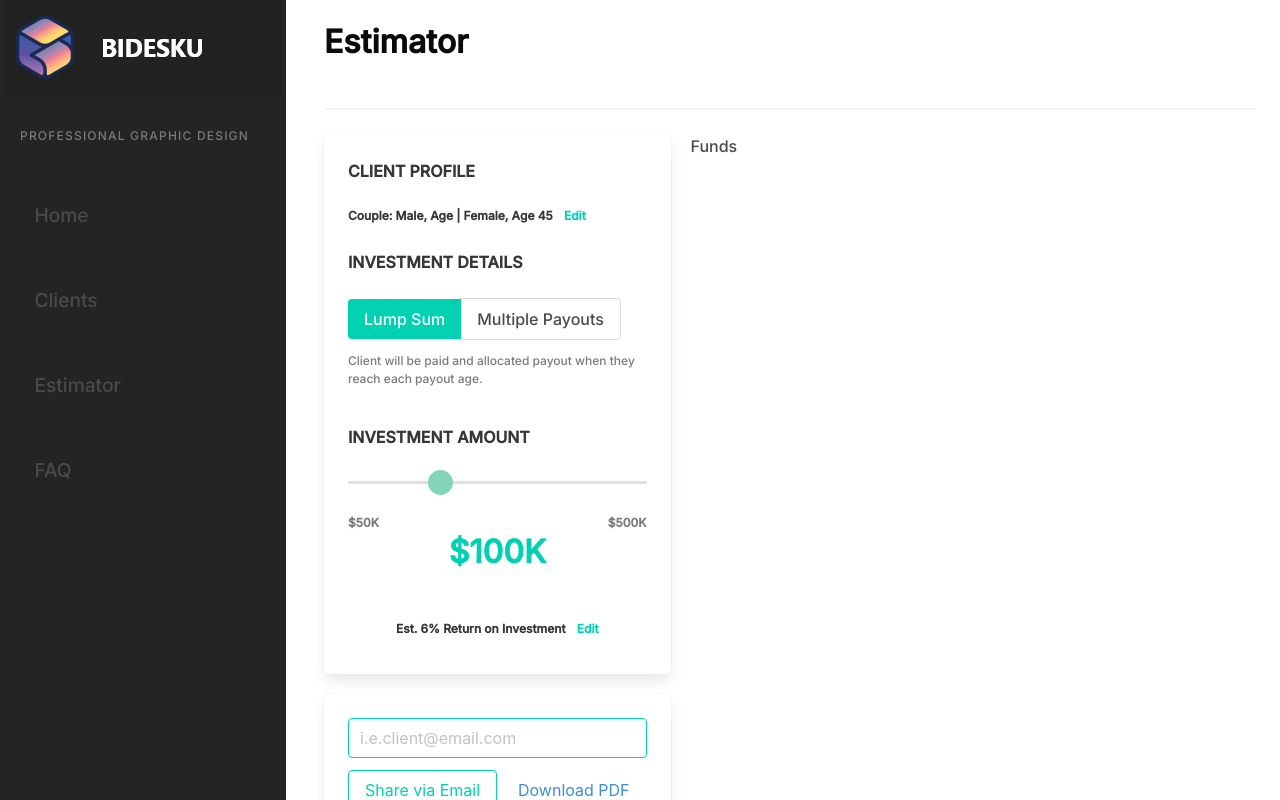
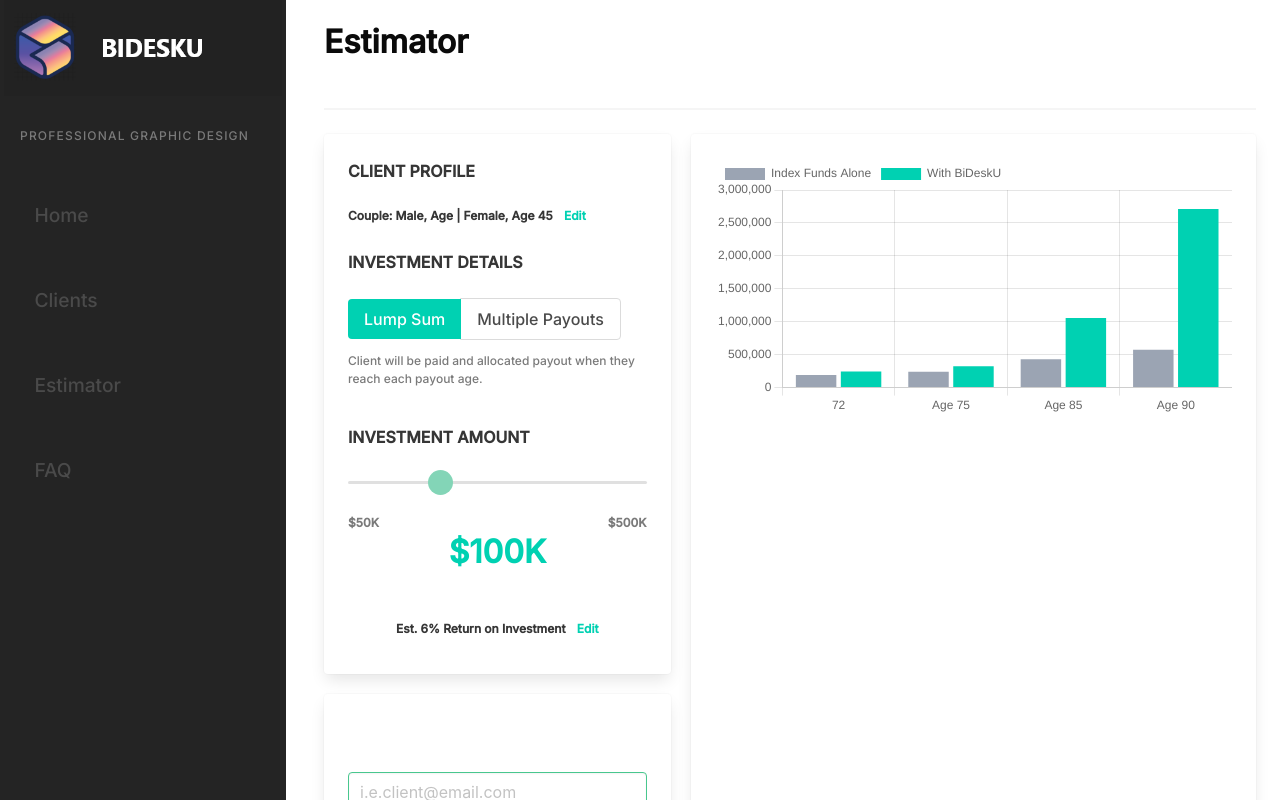
Before and after one commit to MGeovany/bidesku-v2, a React (Create React App) app: page /estimator in a window 1280 px wide. Shown: the top 800 px of the page. Built offline with nearby package versions, Linux system fonts and the light colour scheme.

Commit message:
🗯️ all layout completed

```diff
--- a/package.json
+++ b/package.json
@@ -9,7 +9,9 @@
     "benny-hill": "^1.3.0",
     "bulma": "^0.9.4",
     "chart.js": "^3.8.0",
+    "faker": "^5.5.3",
     "react": "^18.2.0",
+    "react-chartjs-2": "^4.3.1",
     "react-dom": "^18.2.0",
     "react-router-dom": "^6.3.0",
     "react-scripts": "5.0.1",
--- a/src/components/Funds.js
+++ b/src/components/Funds.js
@@ -1,5 +1,60 @@
-import React from 'react'
+import React, { useState } from 'react'
+import {
+  Chart as ChartJS,
+  CategoryScale,
+  LinearScale,
+  BarElement,
+  Title,
+  Tooltip,
+  Legend
+} from 'chart.js'
+import { Bar } from 'react-chartjs-2'
+// import faker from 'faker'
+
+ChartJS.register(CategoryScale, LinearScale, BarElement, Title, Tooltip, Legend)
+
+export const options = {
+  responsive: true,
+  plugins: {
+    legend: {
+      position: 'top',
+      align: 'start',
+      boxHeight: 30,
+      padding: 30,
+      usePointStyle: true,
+      pointStyle: 'circle'
+    }
+  }
+}
 
 export const Funds = () => {
-  return <div>Funds</div>
+  const [age, setAge] = useState(72)
+
+  const labels = [age, 'Age 75', 'Age 85', 'Age 90']
+
+  const data = {
+    labels,
+    datasets: [
+      {
+        label: 'Index Funds Alone',
+        data: [190000, 240000, 430000, 575000],
+        backgroundColor: 'rgb(155,164,179)'
+      },
+      {
+        label: 'With BiDeskU',
+        data: [243000, 323000, 1055000, 2710000],
+        backgroundColor: 'rgb(0,209,178)'
+      }
+    ]
+  }
+
+  return (
+    <div className='estimator__card__container'>
+      <div className='card estimator__card__container'>
+        <div className='card-content'>
+          <Bar options={options} data={data} />
+        </div>
+      </div>
+    </div>
+  )
 }
--- a/src/components/ShareEstimator.js
+++ b/src/components/ShareEstimator.js
@@ -2,12 +2,11 @@ import React from 'react'
 
 export const ShareEstimator = () => {
   return (
-    <div>
-      <div className='card'>
-        <div className='card-content'>
+    <div className='card estimator__card__container is-flex is-flex-direction-column is-justify-content-center'>
+      <div className='card-content '>
         <section className='email__input '>
           <input
-              className='input is-primary'
+            className='input is-success'
             type='text'
             placeholder='i.e.client@email.com'
           />
@@ -23,6 +22,5 @@ export const ShareEstimator = () => {
         </section>
       </div>
     </div>
-    </div>
   )
 }
--- a/src/pages/estimator/Estimator.css
+++ b/src/pages/estimator/Estimator.css
@@ -9,7 +9,9 @@
     'client Funds Funds'
     'share Funds Funds';
 }
-
+.estimator__card__container {
+  height: 100%;
+}
 .client__estimator {
   grid-area: client;
 }
```
Lines whose indentation alone changed are shown as unchanged.
